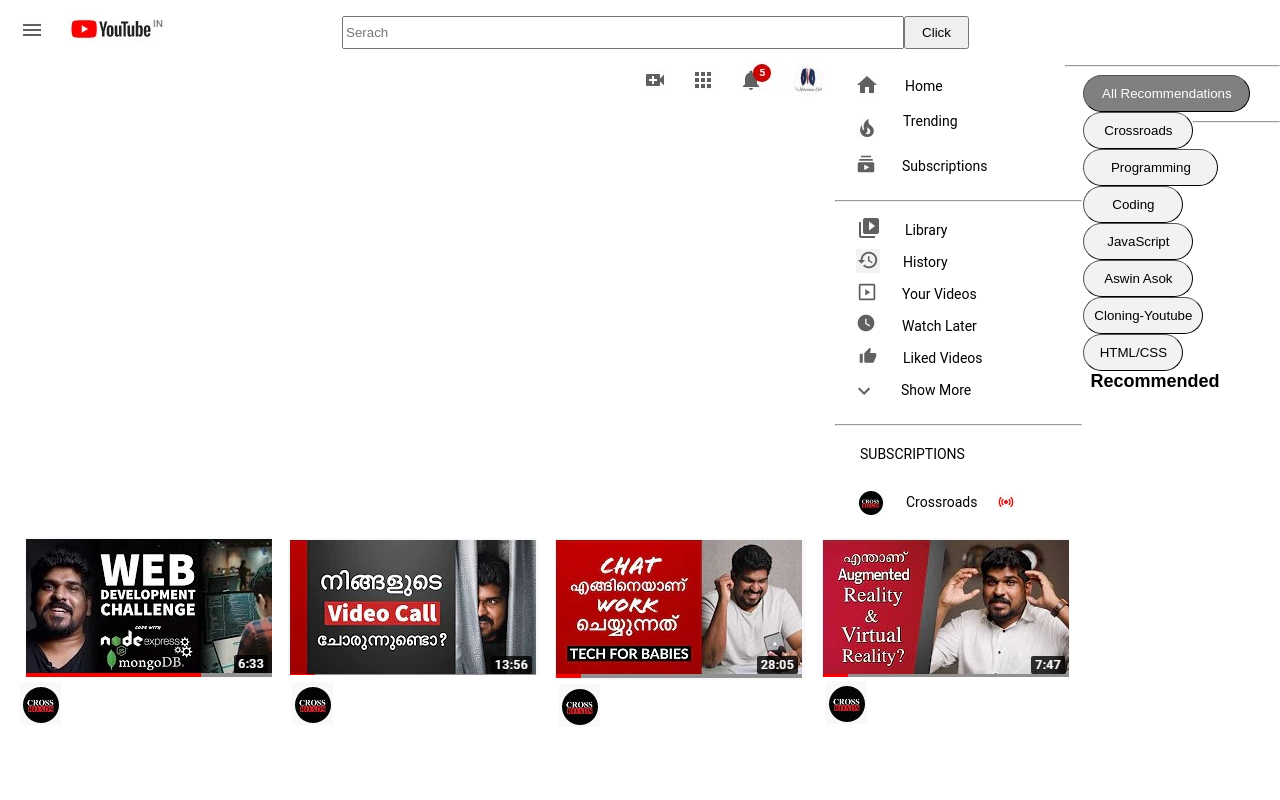
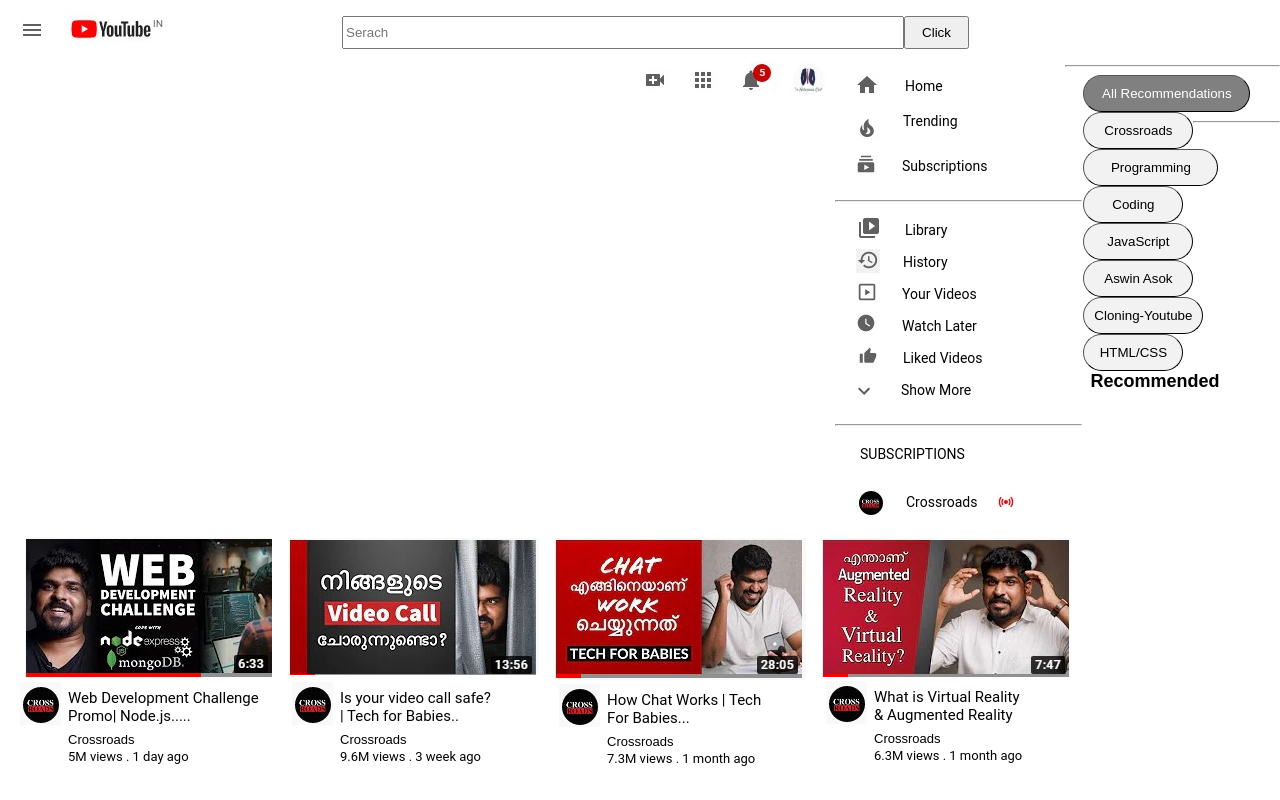
Before and after one commit to AswinAsok/Web-Designing-Challenge, a plain HTML site: page YT-Clone/index.html in a window 1280 px wide. Drawn offline with Linux system fonts and the light colour scheme.

Commit message:
1st Row Done

```diff
--- a/YT-Clone/index.html
+++ b/YT-Clone/index.html
@@ -142,33 +142,40 @@
                <div class = "Thumbnail1">
                 <img class="T1" src="Images/Thumb1.jpg">
                 <br>
-                <img src="Images/Tlogo.jpg" alt="" class="logo1">
-                <label class="T1-Text"></label>
+                <div style="float: left;"><img src="Images/Tlogo.jpg" alt="" class="logo1"></div>
+                <div style="float: left;" class="T1-Text"><label>Web Development Challenge <br> Promo| Node.js.....</label></div>
+                <div class = "Channel">Crossroads</div>
+                <div class = "viewsDate">5M views . 1 day ago</div>
                </div>
 
                <div class = "Thumbnail2">
                 <img class="T2" src="Images/Thumb2.jpg">
                 <br>
-                <img src="Images/Tlogo.jpg" alt="" class="logo1">
+                <div style="float: left;"><img src="Images/Tlogo.jpg" alt="" class="logo1"></div>
+                <div style="float: left;" class="T1-Text"><label>Is your video call safe?<br> | Tech for Babies..</label></div>
+                <div class = "Channel">Crossroads</div>
+                <div class = "viewsDate">9.6M views . 3 week ago</div>
                </div>
 
                <div class = "Thumbnail3">
                 <img class="T3" src="Images/Thumb3.jpg">
                 <br>
-                <img src="Images/Tlogo.jpg" alt="" class="logo1">
+                <div style="float: left;"><img src="Images/Tlogo.jpg" alt="" class="logo1"></div>
+                <div style="float: left;" class="T1-Text"><label>How Chat Works | Tech<br>For Babies...</label></div>
+                <div class = "Channel">Crossroads</div>
+                <div class = "viewsDate">7.3M views . 1 month ago</div>
                </div>
+
 
                <div class = "Thumbnail4">
                 <img class="T4" src="Images/Thumb4.jpg">
                 <br>
-                <img src="Images/Tlogo.jpg" alt="" class="logo1">
+                <div style="float: left;"><img src="Images/Tlogo.jpg" alt="" class="logo1"></div>
+                <div style="float: left;" class="T1-Text"><label>What is Virtual Reality<br> & Augmented Reality</label></div>
+                <div class = "Channel">Crossroads</div>
+                <div class = "viewsDate">6.3M views . 1 month ago</div>
                </div>
 
-
-               <!-- <img src="Images/Thumb2.jpg" class="T2">
-               <img src="Images/Thumb3.jpg" alt="" class="T3">
-               <img src="Images/Thumb4.jpg" alt="" class="T4">
-               <br> -->
 
 
 
--- a/YT-Clone/style.css
+++ b/YT-Clone/style.css
@@ -223,10 +223,21 @@ body{
 .T4{
     margin-left: 16px;
 }
-.T1-Text{
-    margin-left: 24px;
-    font-size: 15px;
-}
 .logo1{
     margin-left: 20px;
 }
+.T1-Text{
+    font-size: 15px;
+    margin: 7px;
+
+}
+.Channel{
+    margin-left: 68px;
+    font-size: 13px;
+    font-family: sans-serif;
+}
+.viewsDate{
+    margin-left: 68px;
+    font-size: 13px;
+    margin-top: 2px;
+}
```
